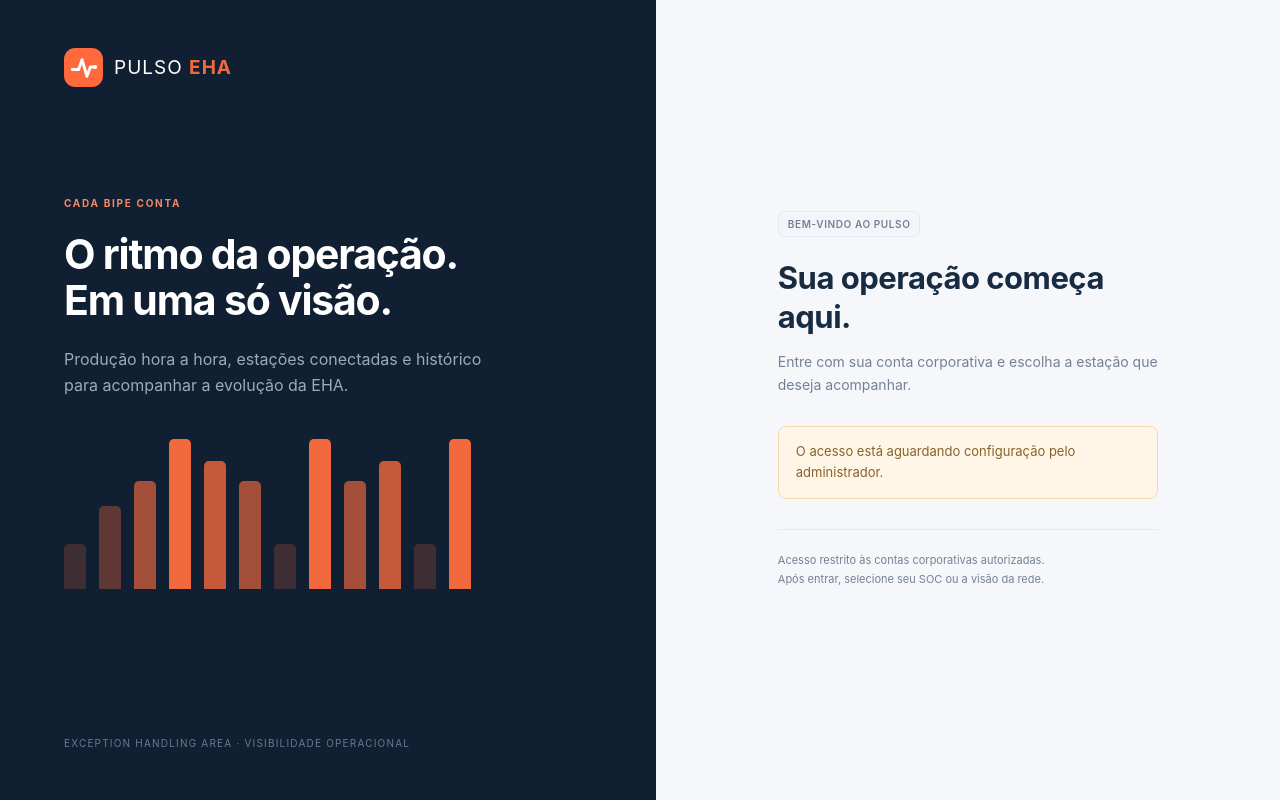
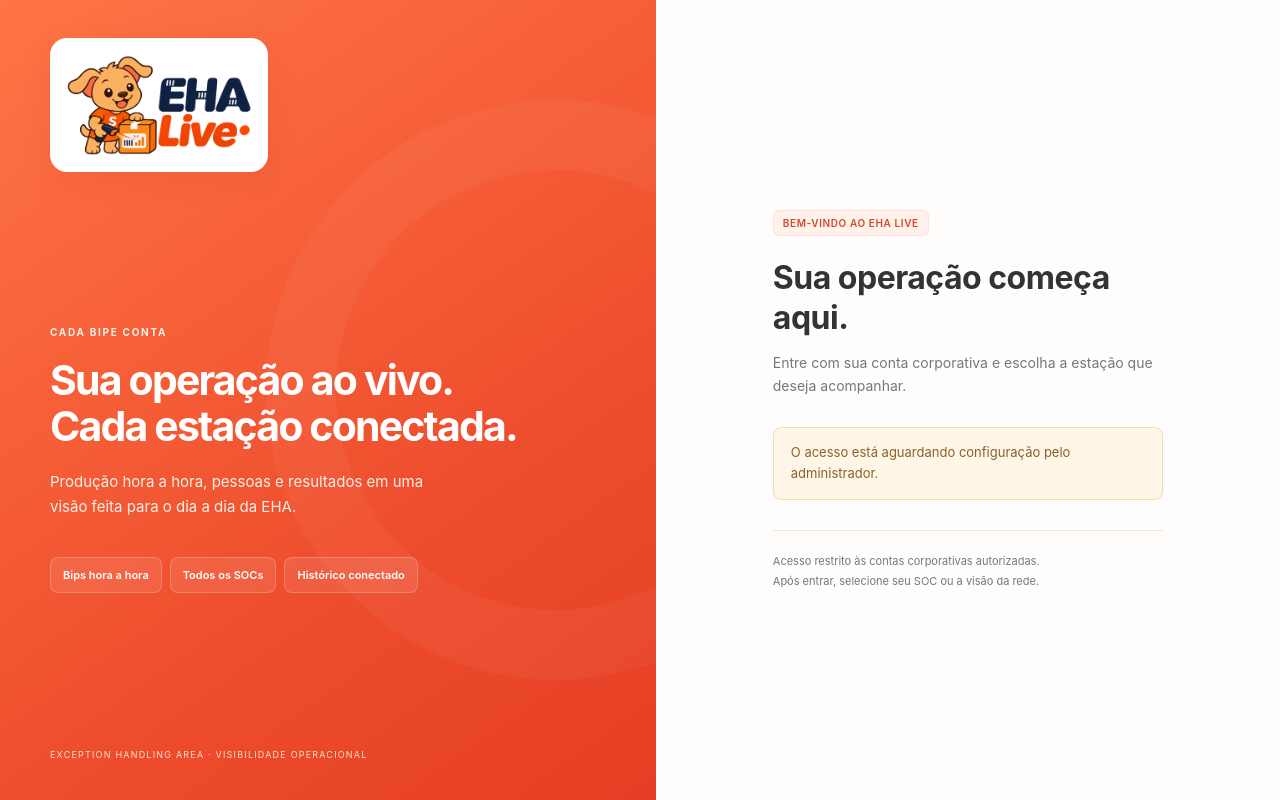
Before and after one commit to amomferreira-tech/EHA, a Flask app: template templates/login.html in a window 1280 px wide. Run offline with Flask 3, Linux system fonts and the light colour scheme; the template is opened without the code that fills it, so the values that code supplies are empty.

Commit message:
Renomeia para EHA Live, aplica Shopito e tema Shopee no login e painel

```diff
--- /dev/null
+++ b/static/brand.css
@@ -0,0 +1,17 @@
+/* EHA Live — Shopito, laranja Shopee e superfícies claras. */
+:root{--navy:#333;--ink:#333;--muted:#777;--orange:#ee4d2d;--line:#f0e7e3;--bg:#fff8f5;--green:#268977}
+.primary{background:#ee4d2d;box-shadow:0 4px 12px #ee4d2d1a}.primary:hover{background:#d83e20}.button.secondary:hover{border-color:#ee4d2d;color:#ee4d2d}
+.brand{color:#333}.brand .brand-wordmark{width:100%;height:auto;max-height:none;object-fit:contain}
+.story{background:linear-gradient(145deg,#ff7546 0%,#ee4d2d 65%,#e53e24 100%);padding:38px 50px;gap:36px;position:relative;isolation:isolate;justify-content:flex-start}
+.story::after{content:'';position:absolute;width:440px;height:440px;border:70px solid #ffffff0a;border-radius:50%;right:-190px;top:100px;z-index:-1;pointer-events:none}
+.story>.brand{width:218px;flex-shrink:0;border-radius:17px;padding:12px 15px;background:white;box-shadow:0 8px 30px #9d2e1c18}
+.story>.hero-message{display:flex;flex-direction:column;justify-content:center;flex:1;padding:28px 0}
+.story .eyebrow{color:#fff1e9}.story h1{font-size:clamp(32px,3.2vw,53px);letter-spacing:-1.8px;margin:20px 0;line-height:1.12}
+.story p{color:#fff0e9;max-width:410px;font-size:15px}.story>small{color:#ffded0;font-size:9px;letter-spacing:1.2px}
+.hero-features{display:flex;flex-wrap:wrap;gap:8px;margin-top:22px}.hero-features span{background:#ffffff18;border:1px solid #ffffff35;border-radius:8px;padding:10px 12px;font-size:11px;color:white;font-weight:600}
+.access{background:#fffdfc}.access-box{max-width:390px}.access .tag{background:#fff1eb;color:#d24a2c;border-color:#ffe0d3}.access h2{font-size:32px;line-height:1.25;color:#333}.access .secondary{border-color:#f1dbd1}.access hr{border-color:#f1e6e0}
+.sidebar{background:white;border-right:1px solid var(--line);color:#806c62;padding-top:23px}.sidebar .brand{display:flex;width:100%;margin:0 0 31px;padding:0 12px}.sidebar .brand img{width:100%;height:auto;max-height:115px;object-fit:contain}.nav-label{color:#b39a8e}.nav-item.active{background:#fff0e9;border-color:#ffe0d3;color:#ee4d2d;font-weight:600}.nav-item:not(.active):hover{background:#fff7f2;color:#ee4d2d}.sidebar-foot .tag{background:#fff4ed;border-color:#ffe0d3;color:#d26746}.sidebar-foot p{color:#826c60}.sidebar-foot small{color:#b49d90}
+.topbar{border-top:3px solid #ee4d2d;background:white}.topbar b{color:#ee4d2d}.page-title .eyebrow{color:#cc6e51}.page-title h1{color:#333}.panel{box-shadow:0 3px 12px #7c3a1703;border-color:#f0e7e3}.metric{border-color:#f0e7e3}.metric.featured{background:linear-gradient(125deg,#ff7546,#ee4d2d);border-color:#ee4d2d;box-shadow:0 7px 20px #ee4d2d1a}.metric.featured>span:first-child{color:#fff2e9}.metric.featured strong{color:white}.metric.featured small{color:#ffe0d1}.metric-icon{background:#ffffff22;color:white}.tag{background:#fff7f2;border-color:#f3e5dc;color:#a57862}.symbol{width:190px;height:auto;max-width:100%;margin-bottom:26px}.selection .eyebrow{color:#d36c4e}.selection h1{color:#333}.hour-bar i{background:#ff8a63}.hour-bar.selected i,.hour-bar:hover i{background:#ee4d2d}.legend i{background:#ee4d2d}.track i{background:#ff9470}.avatar{background:#fff0e8;color:#d36c4e}.person-detail{background:#fff8f3}.matrix td:nth-child(2){background:#fffbf8}.matrix th,.matrix th:first-child{background:#fff8f3}.panel-note{color:#a18e81}footer{color:#b29c8f}
+@media(min-width:1600px){.sidebar .brand img{max-height:128px}}
+@media(max-width:1150px){.story{padding:34px}.story>.brand{width:195px}.sidebar .brand{padding:0 8px;margin-bottom:28px}}
+@media(max-width:800px){.entrance{grid-template-columns:1fr}.story{min-height:auto;padding:25px 27px;gap:24px}.story>.brand{width:155px;padding:8px 12px;border-radius:13px}.story>.hero-message{margin-top:0;padding:0}.story h1{font-size:32px;letter-spacing:-1px;margin:13px 0}.story p{font-size:13px;margin-bottom:0}.hero-features{margin-top:18px;gap:6px}.hero-features span{font-size:10px;padding:8px 10px}.story>small{display:none}.access{padding:33px 27px}.access h2{font-size:27px}.sidebar{height:80px;border-bottom:1px solid var(--line);padding:8px 20px}.sidebar .brand{width:112px;margin:0;padding:0}.sidebar .brand img{width:100%;height:64px;object-fit:contain}.symbol{width:155px}.topbar{border-top:0}.page-title h1{font-size:25px}}
--- a/templates/base.html
+++ b/templates/base.html
@@ -1,5 +1,5 @@
 <!doctype html>
 <html lang="pt-BR"><head><meta charset="utf-8"><meta name="viewport" content="width=device-width,initial-scale=1">
-<meta name="theme-color" content="#101f31"><title>{% block title %}Pulso EHA{% endblock %}</title>
-<link rel="icon" href="/static/logo.svg" type="image/svg+xml"><link rel="stylesheet" href="/static/app.css">
+<meta name="theme-color" content="#ee4d2d"><title>{% block title %}EHA Live{% endblock %}</title>
+<link rel="icon" href="/static/brand/favicon.ico?v=eha-live-1" sizes="any"><link rel="icon" href="/static/brand/eha-live-icon.png?v=eha-live-1" type="image/png"><link rel="apple-touch-icon" href="/static/brand/eha-live-icon.png?v=eha-live-1"><link rel="stylesheet" href="/static/app.css"><link rel="stylesheet" href="/static/brand.css?v=eha-live-1">
 {% block head %}{% endblock %}</head><body>{% block body %}{% endblock %}</body></html>
--- a/templates/login.html
+++ b/templates/login.html
@@ -1,9 +1,9 @@
 {% extends 'base.html' %}{% block body %}
-<main class="entrance"><section class="story"><a class="brand" href="/login"><img src="/static/logo.svg" alt=""><span>PULSO <b>EHA</b></span></a>
-<div><span class="eyebrow">CADA BIPE CONTA</span><h1>O ritmo da operação.<br>Em uma só visão.</h1><p>Produção hora a hora, estações conectadas e histórico para acompanhar a evolução da EHA.</p>
-<div class="visual-bars" aria-hidden="true"><i></i><i></i><i></i><i></i><i></i><i></i><i></i><i></i><i></i><i></i><i></i><i></i></div></div>
+<main class="entrance"><section class="story"><a class="brand" href="/login"><img class="brand-wordmark" src="/static/brand/eha-live-logo.webp" alt="EHA Live · Shopito"></a>
+<div class="hero-message"><span class="eyebrow">CADA BIPE CONTA</span><h1>Sua operação ao vivo.<br>Cada estação conectada.</h1><p>Produção hora a hora, pessoas e resultados em uma visão feita para o dia a dia da EHA.</p>
+<div class="hero-features"><span>Bips hora a hora</span><span>Todos os SOCs</span><span>Histórico conectado</span></div></div>
 <small>EXCEPTION HANDLING AREA · VISIBILIDADE OPERACIONAL</small></section>
-<section class="access"><div class="access-box"><span class="tag">BEM-VINDO AO PULSO</span><h2>Sua operação começa aqui.</h2><p>Entre com sua conta corporativa e escolha a estação que deseja acompanhar.</p>
+<section class="access"><div class="access-box"><span class="tag">BEM-VINDO AO EHA LIVE</span><h2>Sua operação começa aqui.</h2><p>Entre com sua conta corporativa e escolha a estação que deseja acompanhar.</p>
 {% if denied %}<p class="notice error" role="alert">Acesso não autorizado ou sessão de login expirada. Confira sua conta corporativa e tente novamente.</p>{% endif %}
 {% if google_ready %}<a class="button primary wide" href="/auth/google"><span class="google-mark">G</span> Entrar com Google</a>{% endif %}
 {% if sea_ready %}<a class="button secondary wide" href="/auth/seatalk">Entrar com SeaTalk</a>{% endif %}
--- a/templates/seatalk.html
+++ b/templates/seatalk.html
@@ -1,4 +1,4 @@
-{% extends 'base.html' %}{% block body %}<main class="center"><section class="selection panel"><img class="symbol" src="/static/logo.svg" alt="Pulso EHA"><h1>Entrar com SeaTalk</h1><p>Confirme sua identidade corporativa pelo botão oficial.</p>
+{% extends 'base.html' %}{% block body %}<main class="center"><section class="selection panel"><img class="symbol" src="/static/brand/eha-live-logo.webp" alt="EHA Live"><h1>Entrar com SeaTalk</h1><p>Confirme sua identidade corporativa pelo botão oficial.</p>
 <div id="seatalk_login_app_info" data-redirect_uri="{{ callback_url }}" data-appid="{{ app_id }}" data-response_type="code" data-state="{{ state }}"></div>
 <div id="seatalk_login_button" data-size="large" data-logo_size="28" data-copywriting="Entrar com SeaTalk" data-theme="default" data-align="center"></div>
 <p><a href="/login">Voltar ao login</a></p></section></main><script src="https://static.cdn.haiserve.com/seatalk/client/shared/sop/auth.js" defer></script>{% endblock %}
--- a/templates/station.html
+++ b/templates/station.html
@@ -1,3 +1,3 @@
-{% extends 'base.html' %}{% block body %}<main class="center"><section class="selection panel"><img class="symbol" src="/static/logo.svg" alt="Pulso EHA"><span class="eyebrow">SEU PONTO DE PARTIDA</span><h1>Qual estação vamos acompanhar?</h1><p>Você pode trocar de SOC a qualquer momento ou acompanhar toda a rede.</p>
+{% extends 'base.html' %}{% block body %}<main class="center"><section class="selection panel"><img class="symbol" src="/static/brand/eha-live-logo.webp" alt="EHA Live"><span class="eyebrow">SEU PONTO DE PARTIDA</span><h1>Qual estação vamos acompanhar?</h1><p>Você pode trocar de SOC a qualquer momento ou acompanhar toda a rede.</p>
 <form method="post"><input type="hidden" name="csrf" value="{{ csrf }}"><label for="station">Estação</label><select id="station" name="station" required><option value="*" {% if selected=='*' %}selected{% endif %}>Todos os SOCs · Visão da rede</option>{% for s in stations %}<option {% if selected==s %}selected{% endif %}>{{ s }}</option>{% endfor %}</select><button class="primary wide">Acessar painel →</button></form>
 {% if not stations %}<p class="notice">Aguardando a primeira coleta da base. A visão da rede ficará disponível assim que os dados chegarem.</p>{% endif %}</section></main>{% endblock %}
```
Also changed, not shown: templates/dashboard.html (+4 -4 lines), README.md, static/brand/eha-live-icon.png (added), static/brand/eha-live-logo.webp (added), static/brand/favicon.ico (added).
